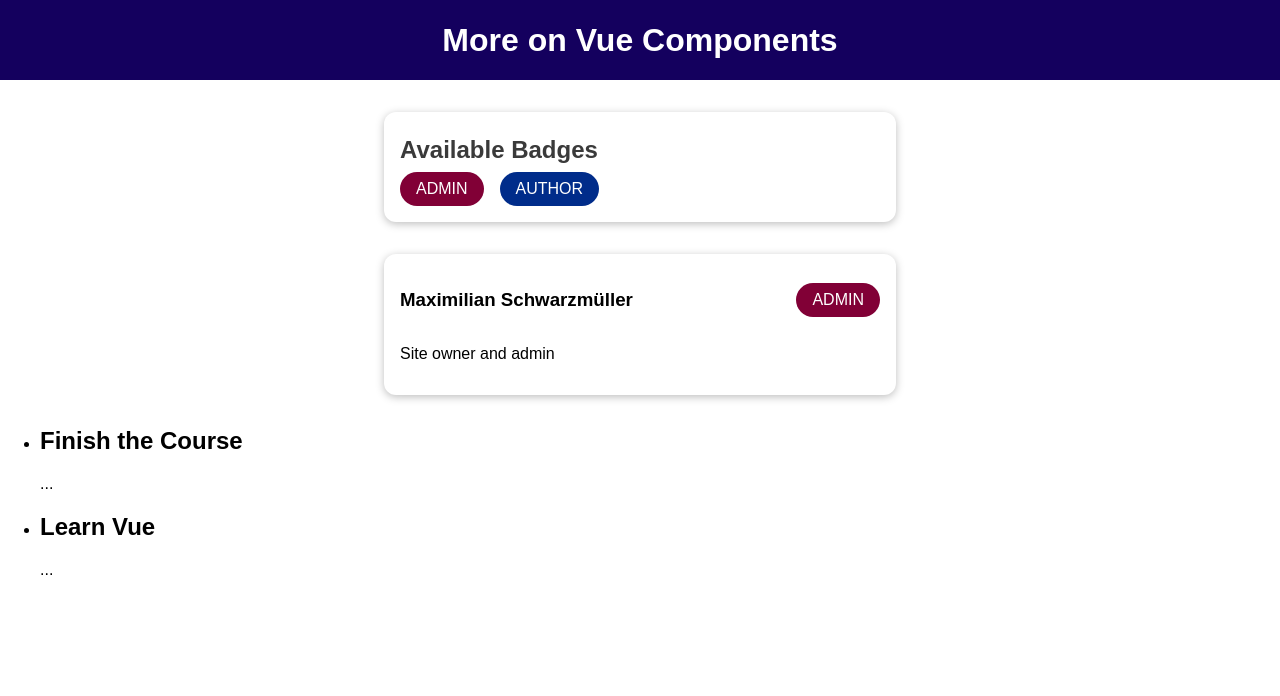
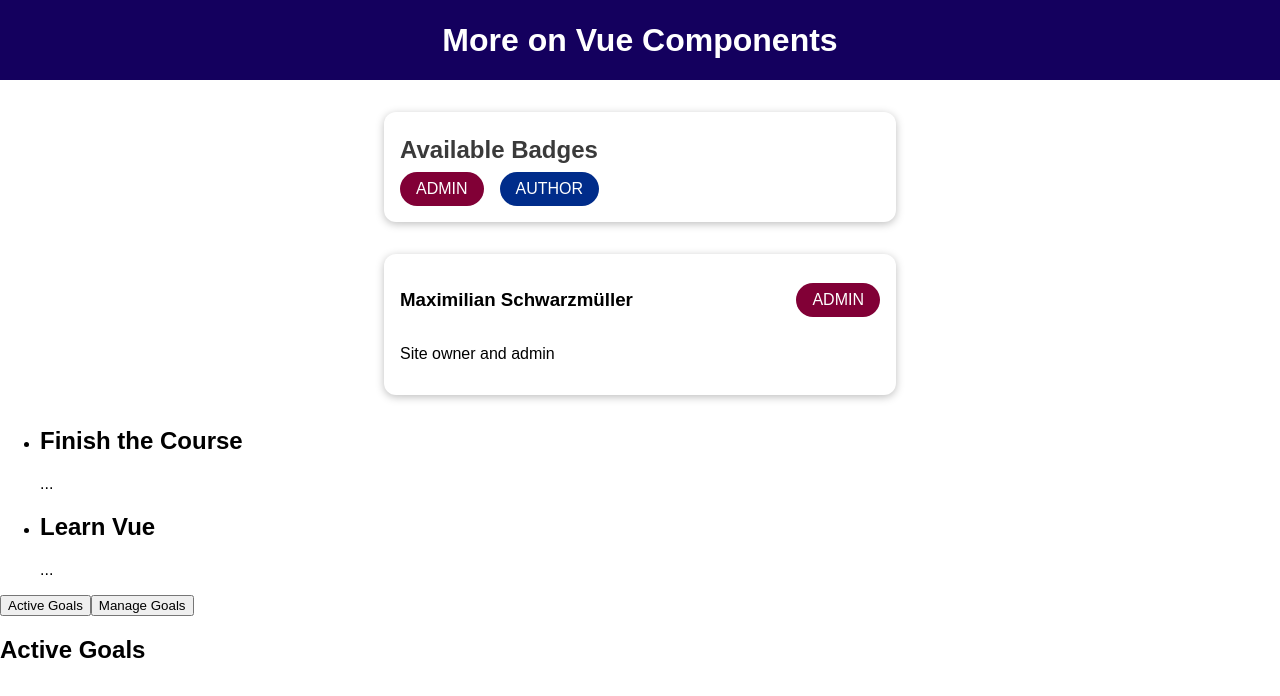
Before and after one commit to Roy543/Diving-deeper-in-to-component, a Vue app: page / in a window 1280 px wide. Shown: the top 696 px of the page. Built offline with nearby package versions, Linux system fonts and the light colour scheme.

Commit message:
Dynamic Component

```diff
--- a/src/App.vue
+++ b/src/App.vue
@@ -11,6 +11,11 @@
         <h2>{{ slotProps.item }}</h2>
         <p>{{ slotProps['another'] }}</p>
     </course-goals>
+    <button @click="setSelectedComponent('active-goals')">Active Goals</button>
+    <button @click="setSelectedComponent('manage-goals')">Manage Goals</button>
+    <!-- <active-goals v-if="selectedComponent === 'active-goals'"></active-goals>
+    <manage-goals v-if="selectedComponent === 'manage-goals'"></manage-goals> -->
+    <component :is="selectedComponent"></component>
   </div>
 </template>
 
@@ -19,16 +24,21 @@
 import BadgeList from './components/BadgeList.vue';
 import UserInfo from './components/UserInfo.vue';
 import CourseGoals from './components/CourseGoals.vue';
+import ActiveGoals from './components/ActiveGoals.vue';
+import ManageGoals from './components/ManageGoals.vue';
 
 export default {
   components:{
     TheHeader,
     BadgeList,
     UserInfo,
-    CourseGoals
+    CourseGoals,
+    ActiveGoals,
+    ManageGoals
   },
   data() {
     return {
+      selectedComponent: 'active-goals',
       activeUser: {
         name: 'Maximilian Schwarzmüller',
         description: 'Site owner and admin',
@@ -36,6 +46,11 @@
       },
     };
   },
+  methods:{
+    setSelectedComponent(cmp){
+      this.selectedComponent = cmp;
+    }
+  }
 };
 </script>
 
--- /dev/null
+++ b/src/components/ActiveGoals.vue
@@ -0,0 +1,3 @@
+<template>
+   <h2>Active Goals</h2>
+</template>
--- /dev/null
+++ b/src/components/ManageGoals.vue
@@ -0,0 +1,3 @@
+<template>
+    <h2>Manage Goals</h2>
+</template>
```
